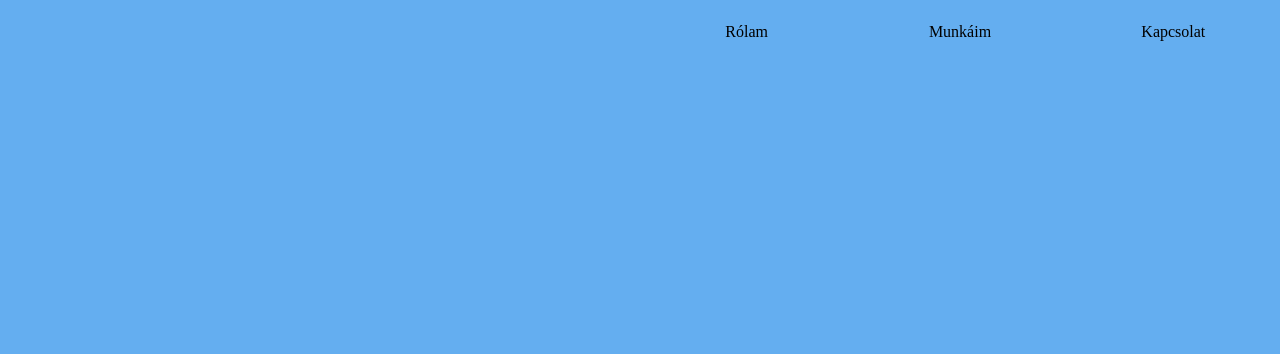
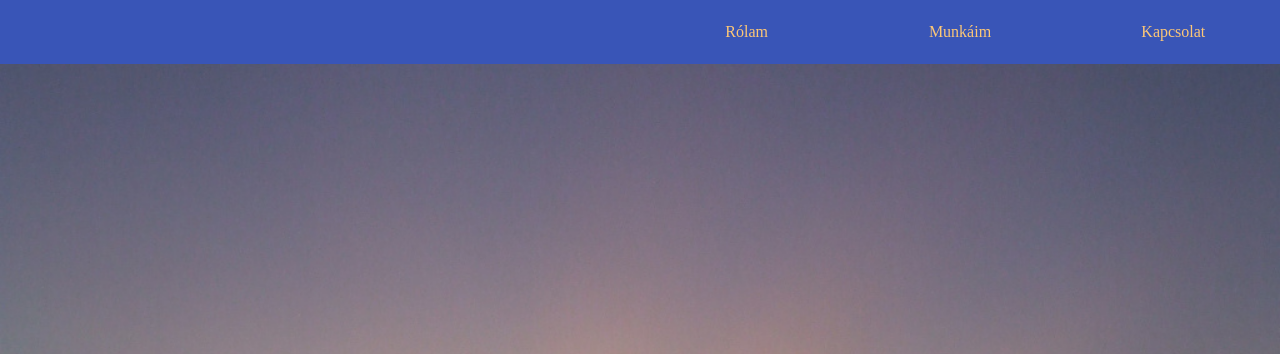
Before and after one commit to endre88/portfolio, a plain HTML site: page index.html in a window 1280 px wide. Shown: the top 354 px of the page. Drawn offline with Linux system fonts and the light colour scheme.

Commit message:
Update style.css

```diff
--- a/css/style.css
+++ b/css/style.css
@@ -88,8 +88,12 @@ html{
 #welcome-section{
 	margin:0;
 	height:100vh;
-	background-color:rgba(100,174,240,1);
+	/*background:rgb(100,174,240);*/
+	background:url("https://endre88.github.io/portfolio/images/panoramio-31731538.jpg" );
+	background-size: cover;
+	background-position: bottom ;
 }
+
 
 #welcome-section .welcome{
 	position: relative;
@@ -118,7 +122,7 @@ html{
 	position:fixed;
 	top: 0;
 	height:4rem;
-	background-color:rgba(100,174,240,1);
+	background-color:rgba(57, 85, 183,1);
 	display:grid;
 	grid-template-columns:3fr 1fr 1fr 1fr;
 	text-align:center;
@@ -128,7 +132,7 @@ html{
 
 #navbar a{
 	text-decoration:none;
-	color:black;
+	color:rgb(252, 199, 119);
 	display:grid;
 	align-self:center;
 	text-align:center;
```
